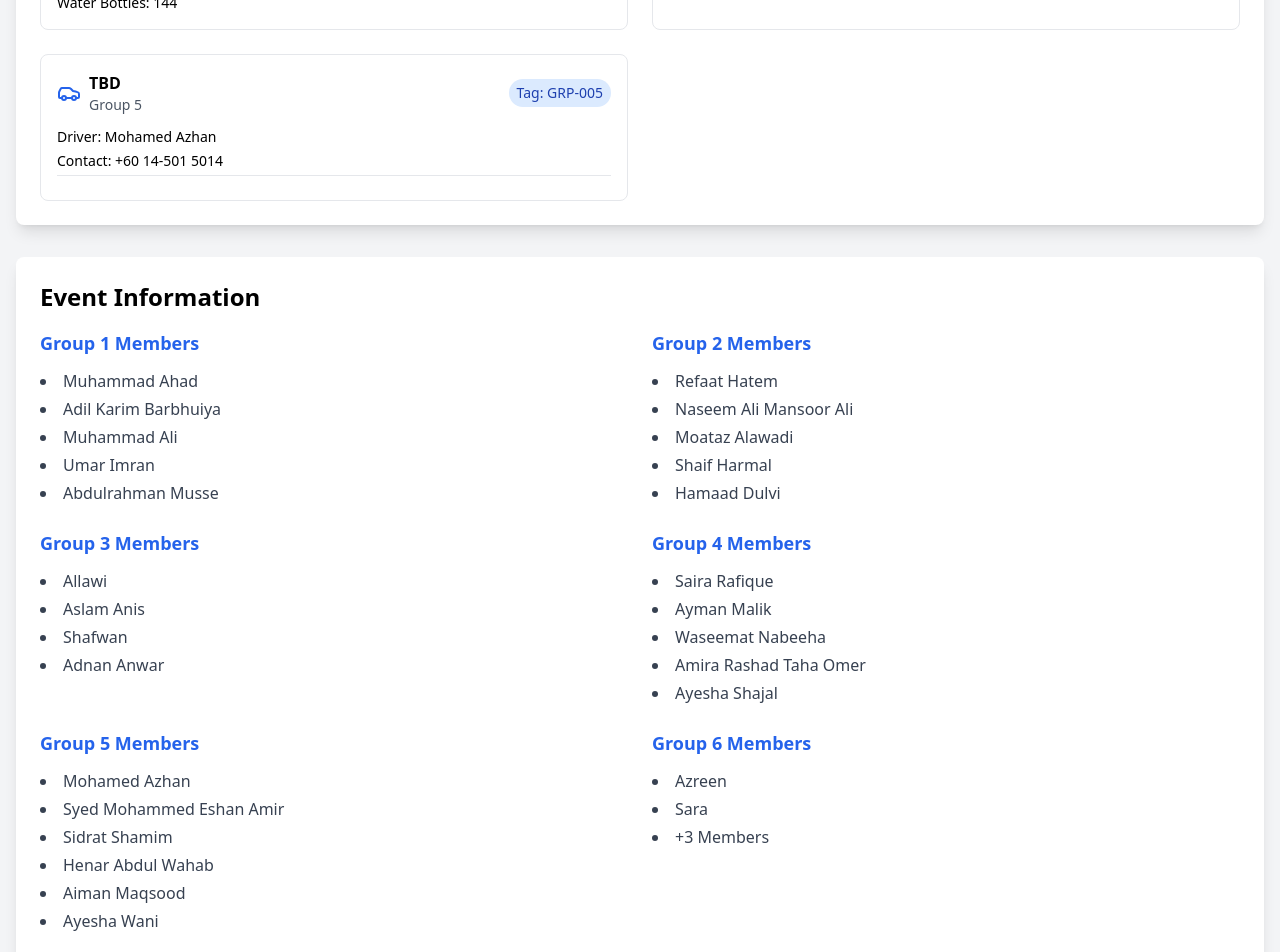
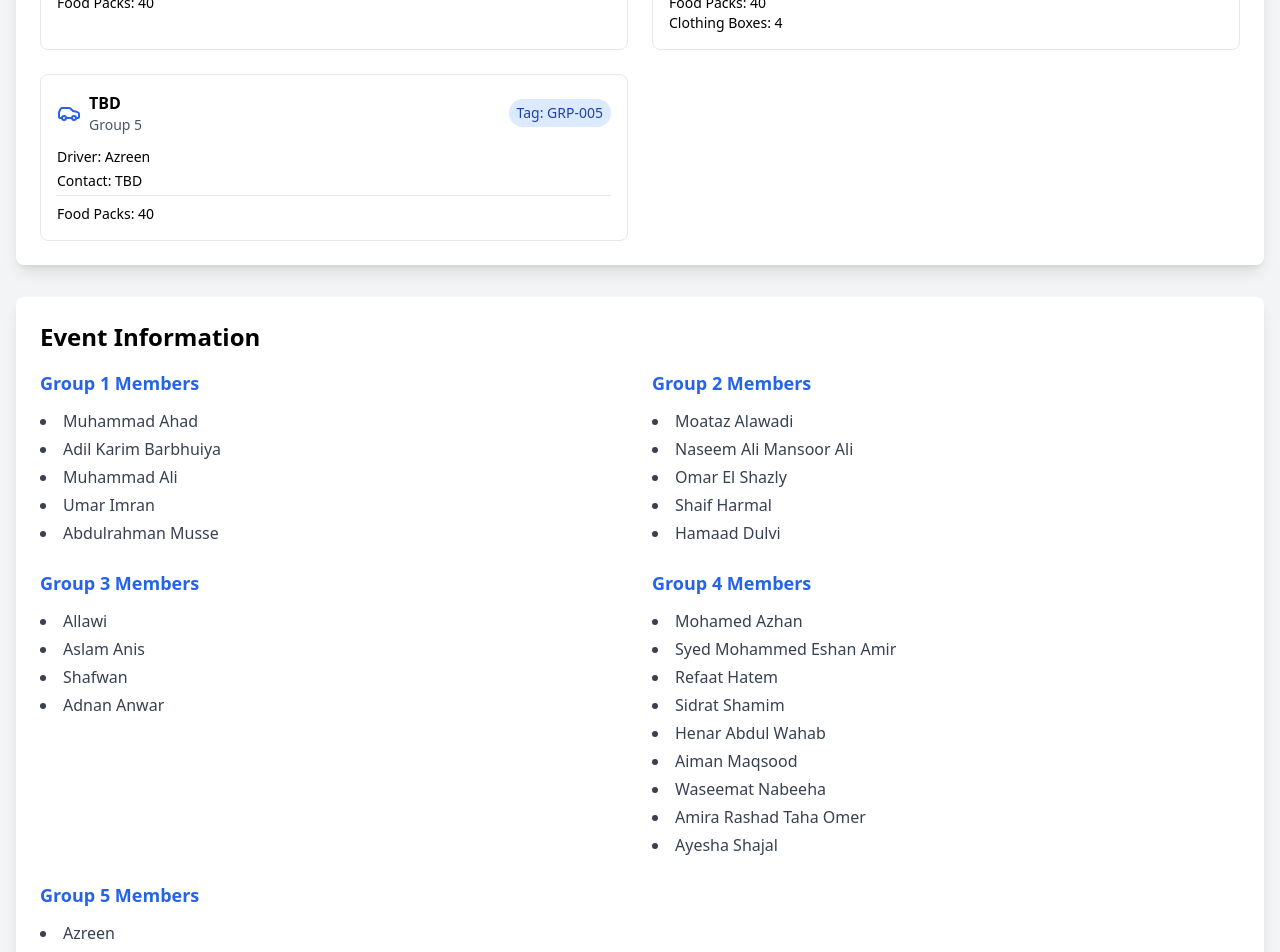
Before and after one commit to bleeeeek/VoG-5.0-itinerary, a React (Vite) app: page / in a window 1280 px wide. Shown: the part 1800-2752 px from the top of the page. Built offline with nearby package versions, Linux system fonts and the light colour scheme.

Commit message:
updated group information

```diff
--- a/src/App.tsx
+++ b/src/App.tsx
@@ -28,7 +28,7 @@ function App() {
                 </div>
                 <div className="flex items-center space-x-2">
                   <Users className="w-4 h-4 sm:w-5 sm:h-5 text-gray-600" />
-                  <span className="text-xs sm:text-base text-gray-600">6 Groups • 27 Volunteers</span>
+                  <span className="text-xs sm:text-base text-gray-600">5 Groups • 26 Volunteers</span>
                 </div>
               </div>
             </div>
@@ -75,9 +75,9 @@ function App() {
               <div>
                 <h3 className="text-lg font-semibold mb-3 text-blue-600">Group 2 Members</h3>
                 <ul className="list-disc list-inside space-y-1 text-gray-700 text-sm sm:text-base">
-                  <li>Refaat Hatem</li>
+                  <li>Moataz Alawadi</li>
                   <li>Naseem Ali Mansoor Ali</li>
-                  <li>Moataz Alawadi</li>
+                  <li>Omar El Shazly</li>
                   <li>Shaif Harmal</li>
                   <li>Hamaad Dulvi</li>
                 </ul>
@@ -94,8 +94,12 @@ function App() {
               <div>
                 <h3 className="text-lg font-semibold mb-3 text-blue-600">Group 4 Members</h3>
                 <ul className="list-disc list-inside space-y-1 text-gray-700 text-sm sm:text-base">
-                  <li>Saira Rafique</li>
-                  <li>Ayman Malik</li>
+                  <li>Mohamed Azhan</li>
+                  <li>Syed Mohammed Eshan Amir</li>
+                  <li>Refaat Hatem</li>
+                  <li>Sidrat Shamim</li>
+                  <li>Henar Abdul Wahab</li>
+                  <li>Aiman Maqsood</li>
                   <li>Waseemat Nabeeha</li>
                   <li>Amira Rashad Taha Omer</li>
                   <li>Ayesha Shajal</li>
@@ -103,17 +107,6 @@ function App() {
               </div>
               <div>
                 <h3 className="text-lg font-semibold mb-3 text-blue-600">Group 5 Members</h3>
-                <ul className="list-disc list-inside space-y-1 text-gray-700 text-sm sm:text-base">
-                  <li>Mohamed Azhan</li>
-                  <li>Syed Mohammed Eshan Amir</li>
-                  <li>Sidrat Shamim</li>
-                  <li>Henar Abdul Wahab</li>
-                  <li>Aiman Maqsood</li>
-                  <li>Ayesha Wani</li>
-                </ul>
-              </div>
-              <div>
-                <h3 className="text-lg font-semibold mb-3 text-blue-600">Group 6 Members</h3>
                 <ul className="list-disc list-inside space-y-1 text-gray-700 text-sm sm:text-base">
                   <li>Azreen</li>
                   <li>Sara</li>
--- a/src/components/GroupActivities.tsx
+++ b/src/components/GroupActivities.tsx
@@ -13,7 +13,7 @@ export const GroupActivities: React.FC = () => {
           <h3 className="text-lg font-semibold text-blue-600">Food Distribution Teams</h3>
         </div>
         <div className="bg-blue-50 rounded-lg p-4">
-          <p className="font-medium mb-2">Groups 4, 5, and 6</p>
+          <p className="font-medium mb-2">Groups 3, 4, and 5</p>
           <ul className="list-disc list-inside space-y-2 text-sm text-gray-700">
             <li>Two sisters will prepare food packs (food box + water)</li>
             <li>One brother will handle distribution to those in need</li>
@@ -29,7 +29,7 @@ export const GroupActivities: React.FC = () => {
           <h3 className="text-lg font-semibold text-blue-600">Clothes Distribution Teams</h3>
         </div>
         <div className="bg-blue-50 rounded-lg p-4">
-          <p className="font-medium mb-2">Groups 1, 2, and 3</p>
+          <p className="font-medium mb-2">Groups 1 and 2</p>
           <ul className="list-disc list-inside space-y-2 text-sm text-gray-700">
             <li>Organize recipients in orderly lines</li>
             <li>Assist with size selection and appropriate clothing choices</li>
--- a/src/components/LogisticsInfo.tsx
+++ b/src/components/LogisticsInfo.tsx
@@ -19,8 +19,8 @@ export const LogisticsInfo: React.FC = () => {
         prayerSets: 6
       },
       men: {
-        shirts: 28,
-        pants: 16,
+        shirts: 31,
+        pants: 21,
         thobes: 1,
         suits: 2
       },
--- a/src/data/events.ts
+++ b/src/data/events.ts
@@ -3,7 +3,7 @@ import { TimelineEvent } from '../types';
 export const events: TimelineEvent[] = [
   {
     id: '1',
-    time: '7:30 PM - 8:30 PM',
+    time: '8:00 PM - 9:00 PM',
     location: {
       name: 'Sunway University (Level 9)',
       coordinates: [3.067422952979164, 101.60382838612972]
--- a/src/data/logistics.ts
+++ b/src/data/logistics.ts
@@ -12,24 +12,24 @@ export const vehicles: Vehicle[] = [
     group: 'Group 1',
     capacity: 8,
     inventory: {
-      foodPacks: 75,
-      waterBottles: 144,
+      foodPacks: 40,
+      waterBottles: 122,
     }
   },
   {
     id: 'v2',
     plateNumber: 'TBD',
     driver: {
-      name: 'Refaat Hatem',
-      phone: '+60 11-6187 0833',
+      name: 'Moataz Alawadi',
+      phone: 'TBD',
       tagId: 'GRP-002'
     },
     group: 'Group 2',
     capacity: 6,
     inventory: {
-      foodPacks: 0,
-      waterBottles: 0,
-      clothingBoxes: 5
+      foodPacks: 40,
+      waterBottles: 122,
+      clothingBoxes: 3
     }
   },
   {
@@ -43,38 +43,38 @@ export const vehicles: Vehicle[] = [
     group: 'Group 3',
     capacity: 6,
     inventory: {
-      foodPacks: 75,
-      waterBottles: 144,
+      foodPacks: 40,
+      waterBottles: 0,
     }
   },
   {
     id: 'v4',
     plateNumber: 'TBD',
     driver: {
-      name: 'Saira Rafique',
-      phone: 'TBD',
+      name: 'Mohamed Azhan',
+      phone: '+60 14-501 5014',
       tagId: 'GRP-004'
     },
     group: 'Group 4',
     capacity: 6,
     inventory: {
-      foodPacks: 0,
+      foodPacks: 40,
       waterBottles: 0,
-      clothingBoxes: 6
+      clothingBoxes: 4
     }
   },
   {
     id: 'v5',
     plateNumber: 'TBD',
     driver: {
-      name: 'Mohamed Azhan',
-      phone: '+60 14-501 5014',
+      name: 'Azreen',
+      phone: 'TBD',
       tagId: 'GRP-005'
     },
     group: 'Group 5',
     capacity: 6,
     inventory: {
-      foodPacks: 0,
+      foodPacks: 40,
       waterBottles: 0,
     }
   }
```
